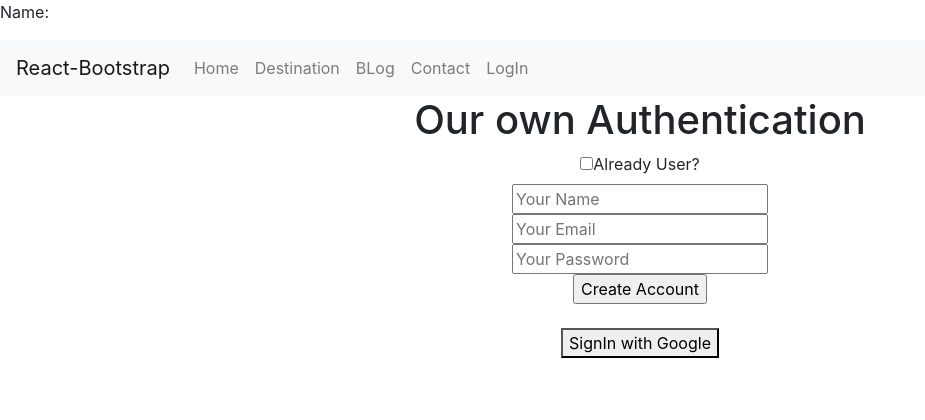
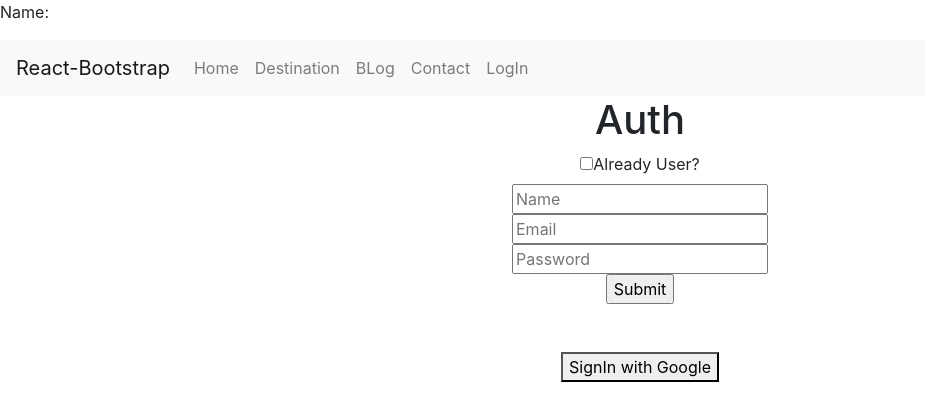
Before and after one commit to Shadow-Chaser/safe-rider, a React (Create React App) app: page /login in a window 1280 px wide. Shown: the top 420 px of the page, without its empty margins (0-925 px from the left). Built offline with nearby package versions, Linux system fonts and the light colour scheme; no server answers.

Commit message:
login bug fixed

```diff
--- a/src/components/LogIn/LogIn.js
+++ b/src/components/LogIn/LogIn.js
@@ -9,86 +9,23 @@ import { useHistory, useLocation } from 'react-router';
 
 const LogIn = () => {
     var provider = new firebase.auth.GoogleAuthProvider();
+    const [newUser, setNewUser] = useState(true);
     const [user, setUser] = useState({
-        isSignedIn: false,
-        name: '',
-        email:''
-      })
-      console.log(user);
+      isSignedIn : 'false',
+      name:'',
+      email:'',
+      password:''
+    })
 
-    const emailValidation = email =>  /(.+)@(.+){2,}\.(.+){2,}/.test(email);
-    const passwordValidation = input => /\d/.test(input);
+    const [loggedInUser, setLoggedInUser] = useContext(UserContext);
+
+    const history = useHistory();
+    const location = useLocation();
+    const { from } = location.state || { from: { pathname: "/" } };
 
 
-    const switchingForm = event =>{
-        const createdUser = {...user};
-        createdUser.existingUser = event.target.checked;
-        setUser(createdUser);
-    }
-
-    const handleChange = event =>{
-        const newUserInfo = {
-          ...user
-    };
-
-    let isValid = true;
-    if(event.target.name === 'email'){
-      isValid = emailValidation(event.target.value);
-    }
-    if(event.target.name === "password"){
-      isValid = event.target.value.length > 8 && passwordValidation(event.target.value);
-    }
-
-    newUserInfo[event.target.name] = event.target.value;
-    newUserInfo.isValid = isValid;
-    setUser(newUserInfo);
-  }
-
-
-  const createAccount = (event) => {
-    if(user.isValid){
-      firebase.auth().createUserWithEmailAndPassword(user.email, user.password)
-      .then(res => {
-        console.log(res);
-        const createdUser = {...user};
-        createdUser.isSignedIn = true;
-        createdUser.error = '';
-        setUser(createdUser);
-      })
-      .catch(err => {
-        console.log(err.message);
-        const createdUser = {...user};
-        createdUser.isSignedIn = false;
-        createdUser.error = err.message;
-        setUser(createdUser);
-      })
-    }
-    event.preventDefault();
-    event.target.reset();
-  }
-
-  const signInUser = event => {
-    if(user.isValid){
-      firebase.auth().signInWithEmailAndPassword(user.email, user.password)
-      .then(res => {
-        console.log(res);
-        const createdUser = {...user};
-        createdUser.isSignedIn = true;
-        createdUser.error = '';
-        setUser(createdUser);
-      })
-      .catch(err => {
-        console.log(err.message);
-        const createdUser = {...user};
-        createdUser.isSignedIn = false;
-        createdUser.error = err.message;
-        setUser(createdUser);
-      })
-    }
-    event.preventDefault();
-    event.target.reset();
-  }
-
+    // console.log(user);
+    console.log(loggedInUser);
 
     if(!firebase.apps.length){
         firebase.initializeApp(firebaseConfig);
@@ -98,11 +35,6 @@ const LogIn = () => {
         firebase.app();
     }
 
-    const [loggedInUser, setLoggedInUser] = useContext(UserContext);
-
-    const history = useHistory();
-    const location = useLocation();
-    const { from } = location.state || { from: { pathname: "/" } };
 
     const handleGoogleSignIn = () => {
 
@@ -124,33 +56,109 @@ const LogIn = () => {
     }
 
 
+    const handleBlur=(event)=>{
+
+      let isFormValid = true;
+
+      if(event.target.name ==='email'){
+          isFormValid = /(.+)@(.+){2,}\.(.+){2,}/.test(event.target.value)
+      }
+
+      if(event.target.name ==='password'){
+        const isPasswordValid = event.target.value.length > 6;
+        const hasNumber = /\d{1}/.test(event.target.value);
+        isFormValid = isPasswordValid && hasNumber;
+
+      }
+
+      if(isFormValid){
+        const newUser = {...user};
+        newUser[event.target.name] = event.target.value;
+        setUser(newUser);
+
+      }
+
+
+    }
+
+
+
+    const handleSubmit=(event)=>{
+      if(newUser && user.email && user.password){
+        firebase.auth().createUserWithEmailAndPassword(user.email, user.password)
+        .then(res =>{
+
+          const newUserInfo = {...user};
+          newUserInfo.isSignedIn = true;
+          setUser(newUserInfo);
+          updateUserInfo(user.name);
+          setLoggedInUser(newUserInfo);
+          history.push(from);
+        })
+        .catch((error) => {
+          var errorCode = error.code;
+          var errorMessage = error.message;
+          // ..
+        });
+      }
+
+
+      if(!newUser && user.email && user.password){
+        firebase.auth().signInWithEmailAndPassword(user.email, user.password)
+        .then(res =>{
+
+          const newUserInfo = {...user};
+          newUserInfo.isSignedIn = true;
+          setUser(newUserInfo);
+          updateUserInfo(user.name);
+          setLoggedInUser(newUserInfo);
+          history.push(from);
+
+        })
+        .catch((error) => {
+          var errorCode = error.code;
+          var errorMessage = error.message;
+        });
+      }
+      event.preventDefault()
+    }
+
+
+    const updateUserInfo = (name) =>{
+      var user = firebase.auth().currentUser;
+
+user.updateProfile({
+      displayName: name,
+    }).then(function() {
+      // Update successful.
+    }).catch(function(error) {
+      // An error happened.
+    });
+
+    }
+
+
     return (
         <div>
 
+        <h1>Auth</h1>
+        <input type="checkbox" onChange={()=>setNewUser(!newUser)} name="newUser" id=""/>
+          <label htmlFor="newUser"> Already User?</label>
+          <br/>
 
+        <form onSubmit={handleSubmit}>
 
-            <h1>Our own Authentication</h1>
-                <input type="checkbox" name="switchForm" onChange={switchingForm} id="switchForm"/>
-                <label htmlFor="switchForm"> Already User?</label>
-                <form style={{display:user.existingUser ? 'block': 'none'}} onSubmit={signInUser}>
-                    <input type="text" onBlur={handleChange} name="email" placeholder="Your Email" required/>
-                    <br/>
-                    <input type="password" onBlur={handleChange} name="password" placeholder="Your Password" required/>
-                    <br/>
-                    <input type="submit" value="SignIn"/>
-                </form>
-                <form style={{display:user.existingUser ? 'none': 'block'}} onSubmit={createAccount}>
-                    <input type="text" onBlur={handleChange} name="name" placeholder="Your Name" required/>
-                    <br/>
-                    <input type="text" onBlur={handleChange} name="email" placeholder="Your Email" required/>
-                    <br/>
-                    <input type="password" onBlur={handleChange} name="password" placeholder="Your Password" required/>
-                    <br/>
-                    <input type="submit" value="Create Account"/>
-                </form>
+          {newUser && <input type="text" name='name' placeholder='Name' required/>}
+          <br/>
+          <input type="text" name='email' onBlur={handleBlur} placeholder='Email' required/>
+          <br/>
+          <input type="password" name="password" id="" onBlur={handleBlur} placeholder='Password' required/>
+          <br/>
+          <input type="submit" value="Submit"/>
+        </form>
 
-
-        <br/> <button onClick={handleGoogleSignIn}>SignIn with Google</button>
+        <br/> <br/>
+        <button onClick={handleGoogleSignIn}>SignIn with Google</button>
         </div>
     );
 };
```
